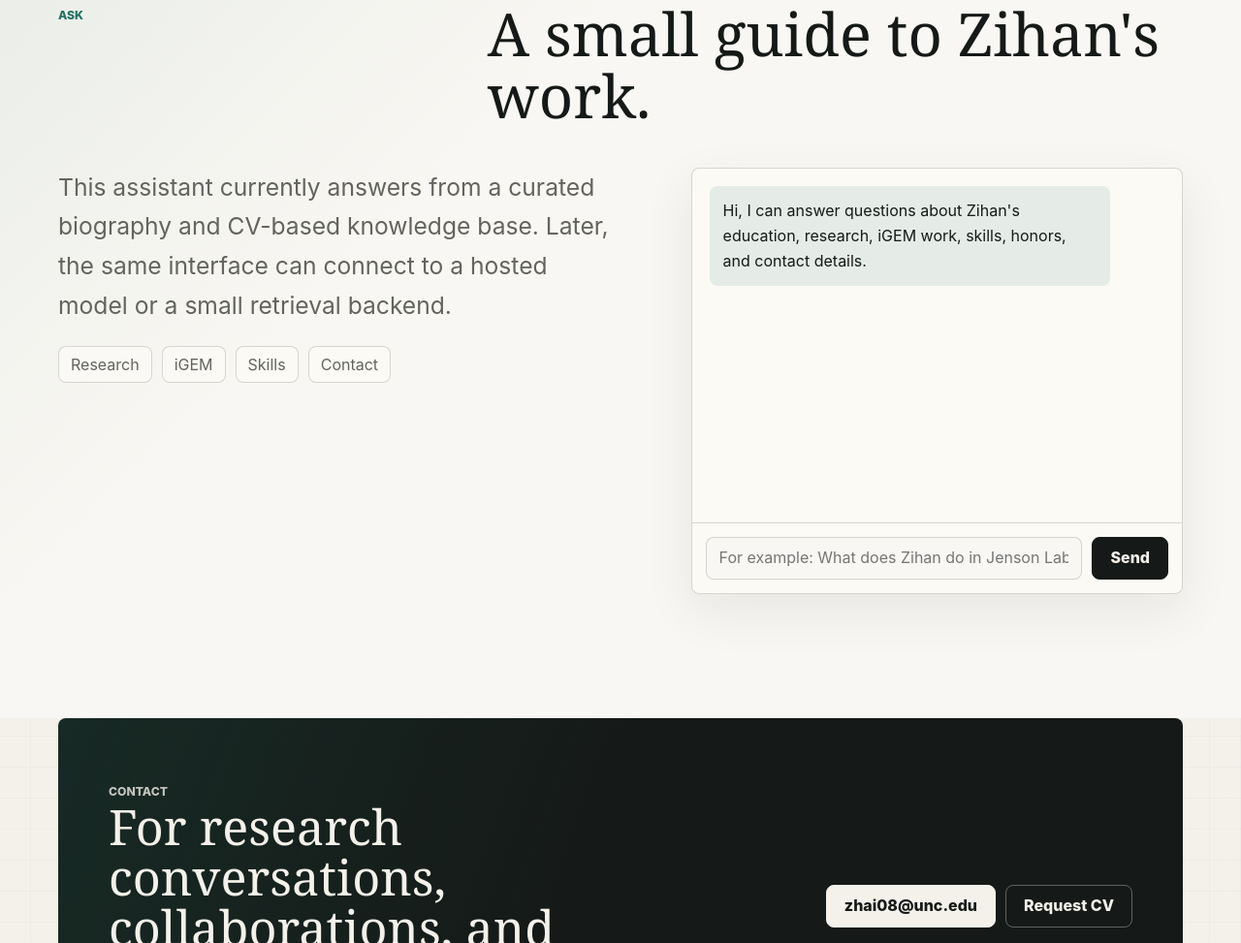
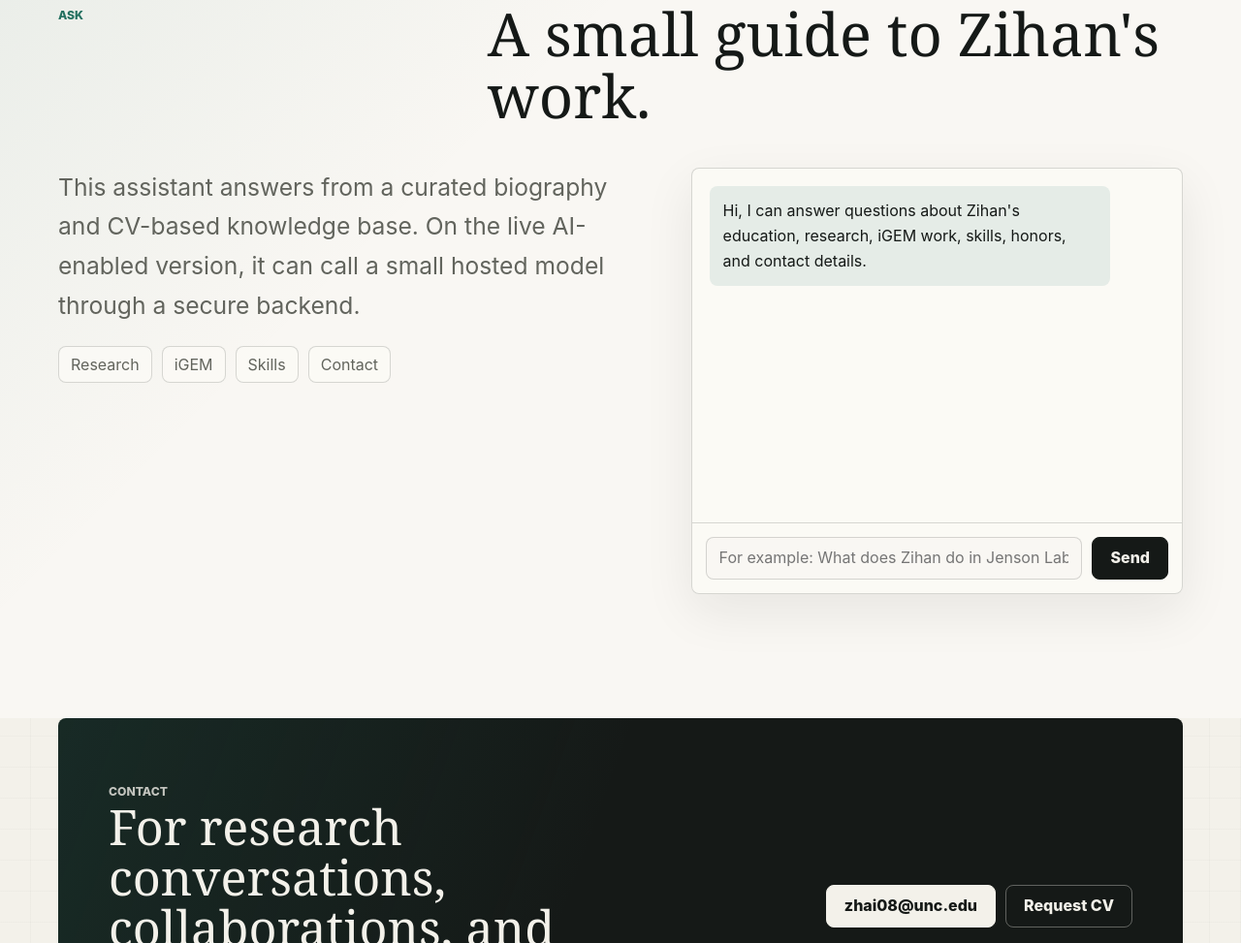
Before and after one commit to zhai08/zhai08.github.io, a plain HTML site: page index.html in a window 1280 px wide. Shown: the part 5512-6485 px from the top of the page at 97% size. Drawn offline with Linux system fonts and the light colour scheme.

Commit message:
Add AI backend copy

```diff
--- a/index.html
+++ b/index.html
@@ -231,8 +231,8 @@
         <div class="ask-layout">
           <div class="ask-copy">
             <p class="lead">
-              This assistant currently answers from a curated biography and CV-based knowledge base. Later, the
-              same interface can connect to a hosted model or a small retrieval backend.
+              This assistant answers from a curated biography and CV-based knowledge base. On the live AI-enabled
+              version, it can call a small hosted model through a secure backend.
             </p>
             <div class="prompt-row" aria-label="Suggested questions">
               <button type="button" data-question="What are Zihan's research interests?">Research</button>
```
